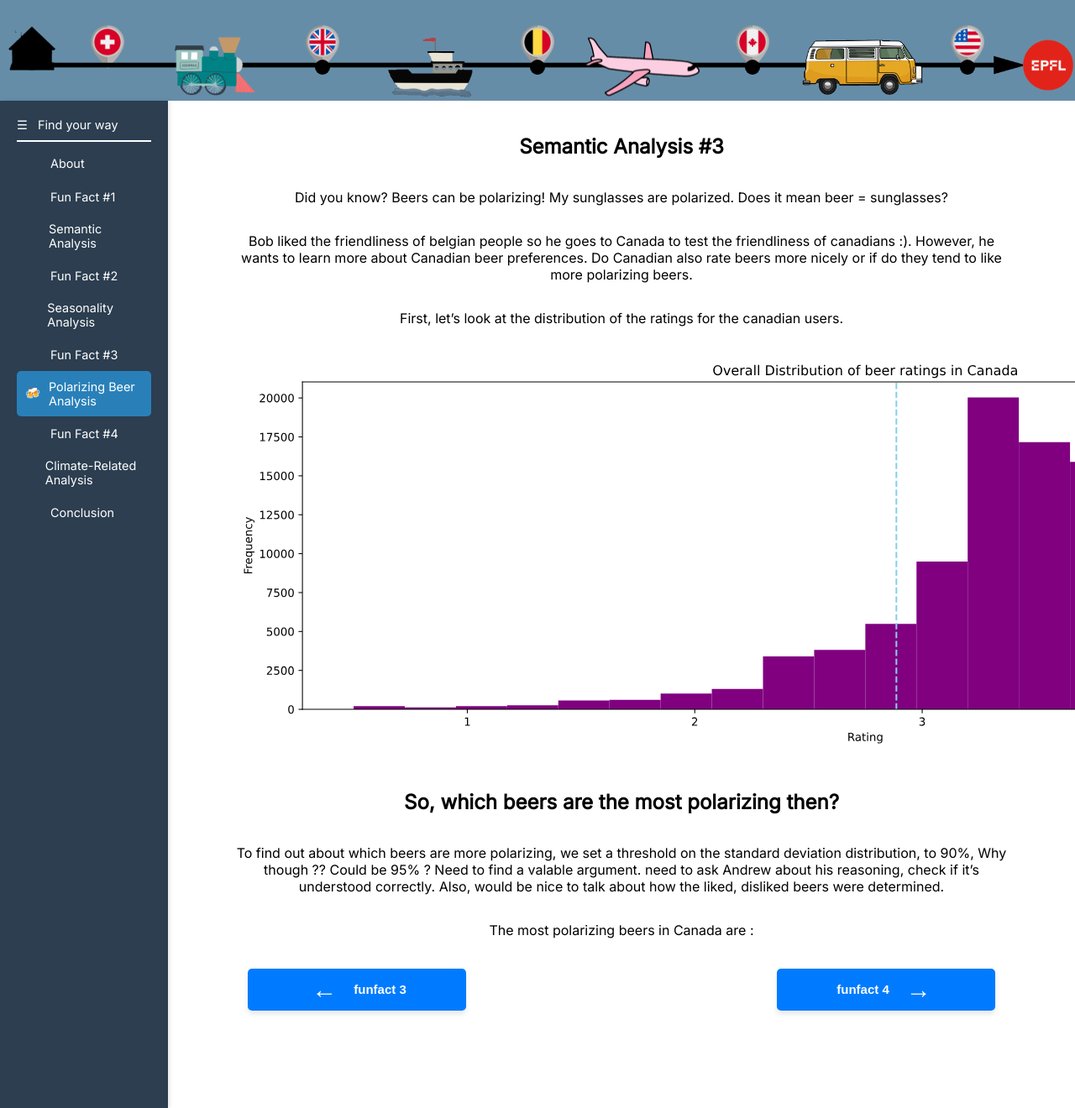
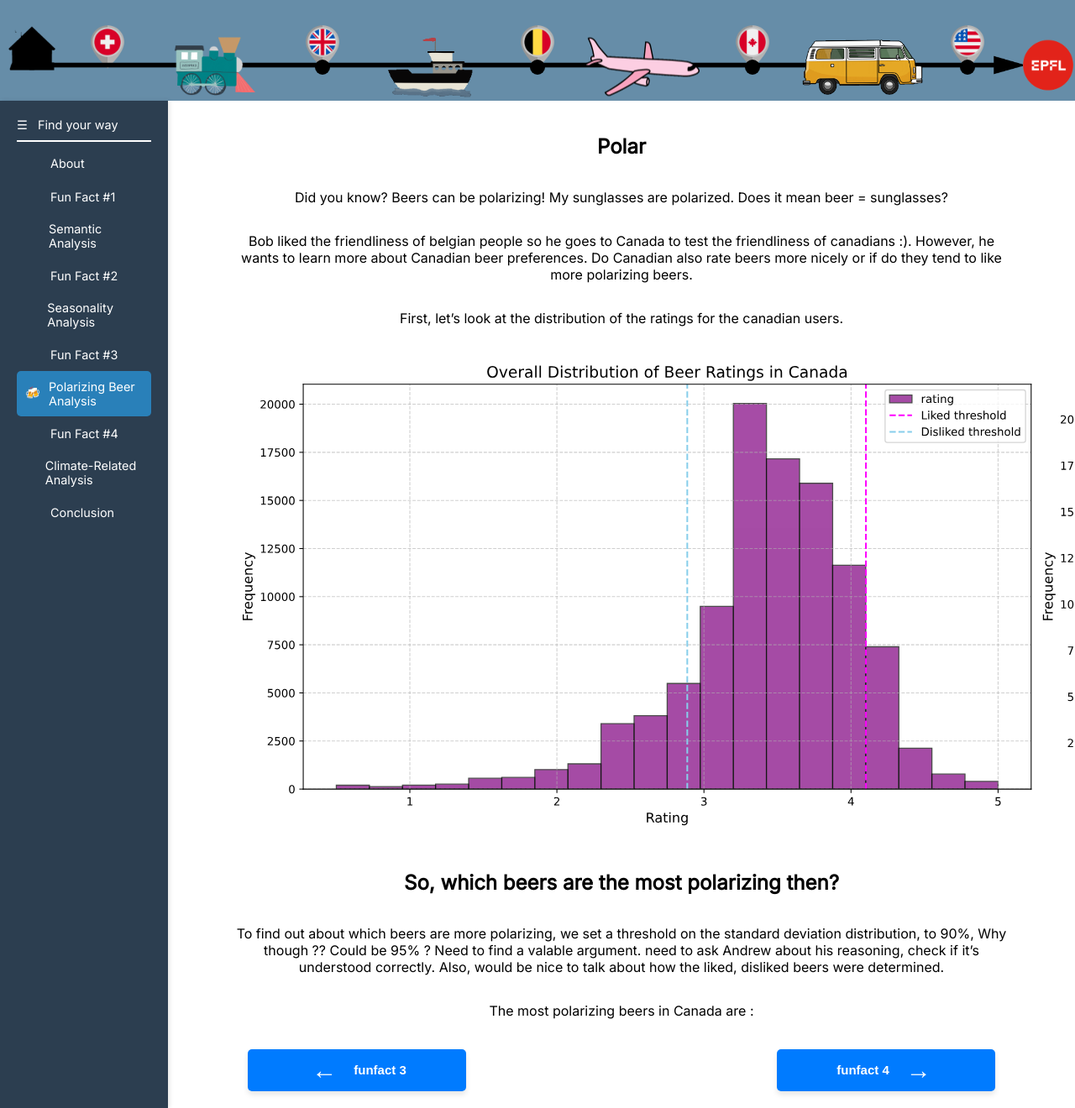
Before and after one commit to epfl-ada/ada-2024-project-kjaaanalytics, a Jekyll site: the page built from semantic_analysis/polarizing-analysis.markdown, in a window 1280 px wide. Shown: the whole page at 84% size. Built offline with Jekyll 4.4.1, drawn with Linux system fonts in a browser that asks for light colours.

Commit message:
added plots

```diff
--- a/semantic_analysis/polarizing-analysis.markdown
+++ b/semantic_analysis/polarizing-analysis.markdown
@@ -1,6 +1,6 @@
 ---
 layout: analysis
-title: "Semantic Analysis #3"
+title: "Polar"
 subtitle: "Did you know? Beers can be polarizing! My sunglasses are polarized. Does it mean beer = sunglasses?"
 previous: /storyline/funfact-3
 next: /storyline/funfact-4
@@ -11,7 +11,7 @@ Bob liked the friendliness of belgian people so he goes to Canada to test the fr
 
 First, let’s look at the distribution of the ratings for the canadian users.
 
-<img title="a title" alt="plot analysis 3" src="/assets/figures/canada_beer_ratings_distribution.svg">
+<img alt="Polarizing analysis plot" src="{{'/assets/figures/canada_beer_distributions.svg' | relative_url}}">
 
 ## So, which beers are the most polarizing then?
 
```
Also changed, not shown: assets/figures/analysis2_plot.png (added), assets/figures/canada_beer_distributions.svg (added).
